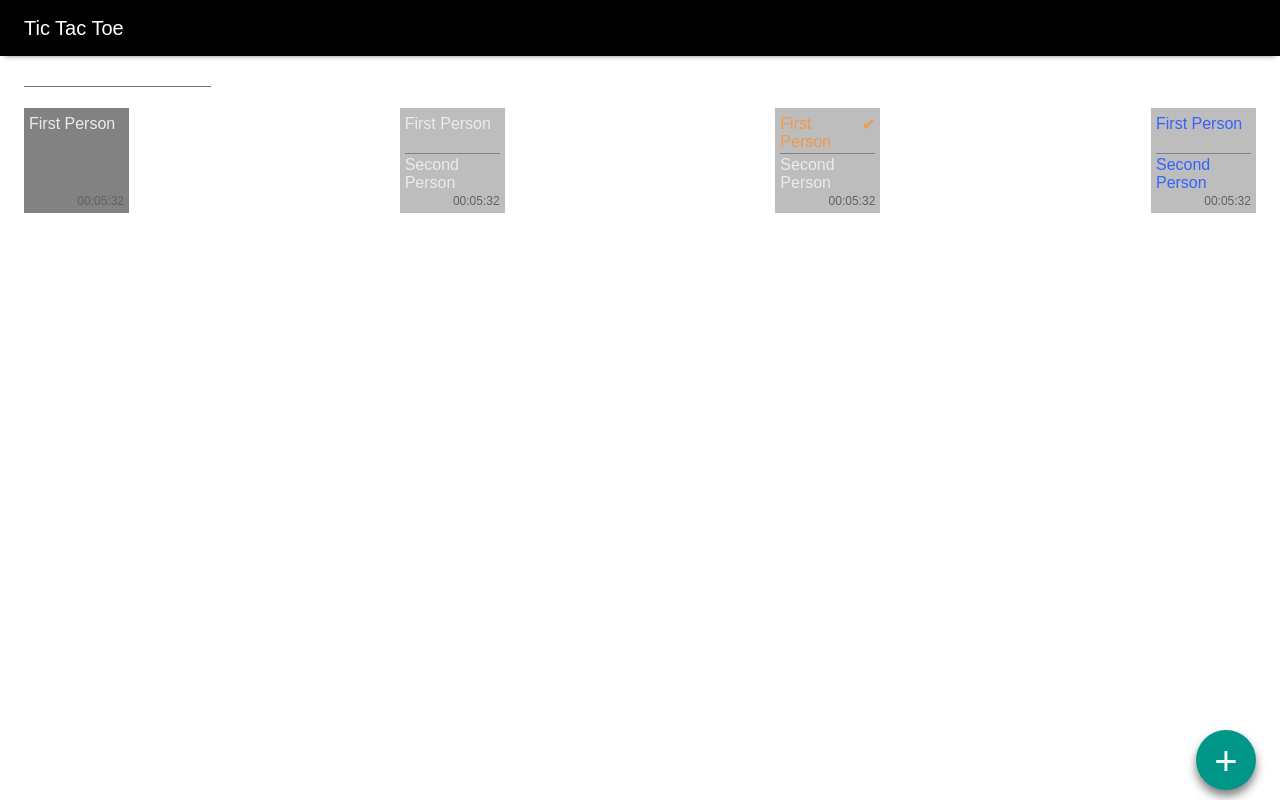
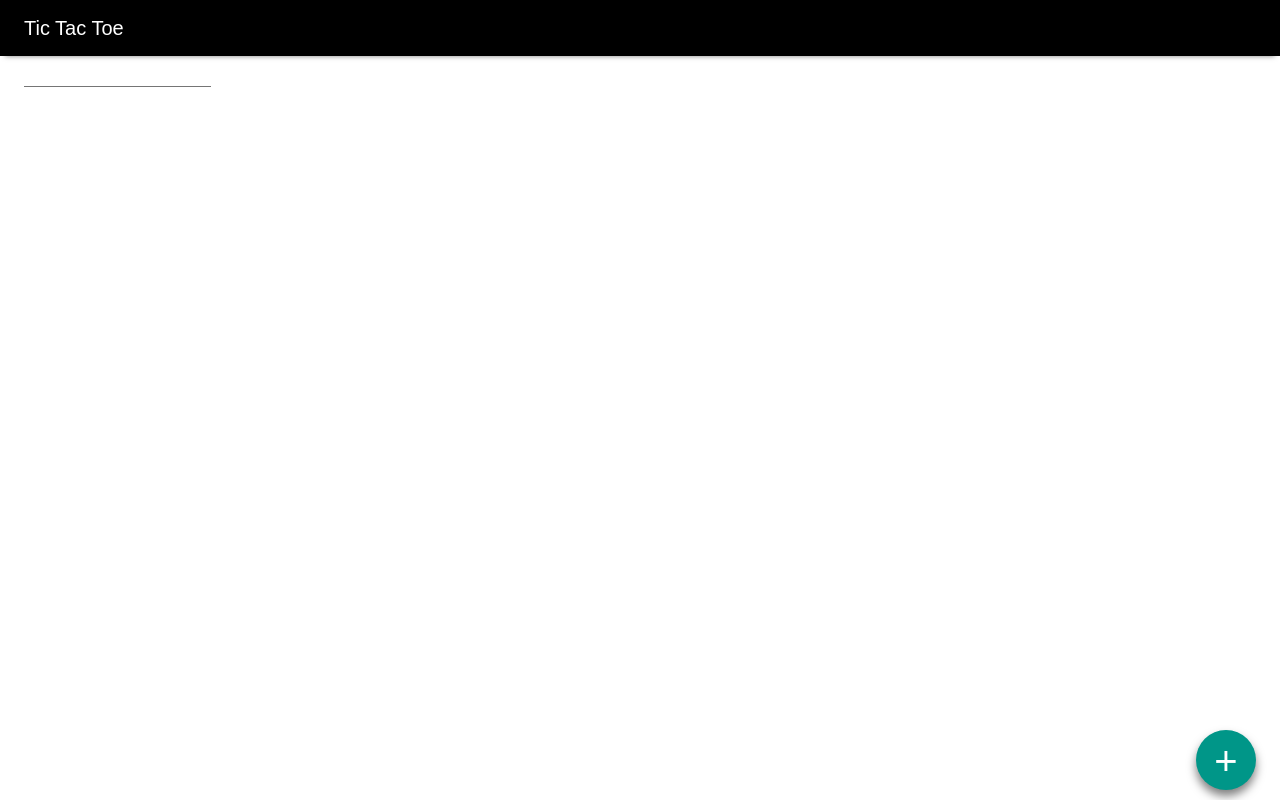
Before and after one commit to vomikay/tic-tac-toe, a React (Create React App) app: page / in a window 1280 px wide. Built offline with nearby package versions, Linux system fonts and the light colour scheme.

Commit message:
Создание новой игры

```diff
--- /dev/null
+++ b/src/actions/game.ts
@@ -0,0 +1,24 @@
+import { Action, ActionCreator } from "redux";
+import { ThunkAction } from "redux-thunk";
+import { AppState } from "../store";
+
+export const ADD_GAME = "ADD_GAME";
+
+interface AddGameAction extends Action<typeof ADD_GAME> {
+  payload: string;
+}
+
+export type GameAction = AddGameAction;
+
+export const addGame: ActionCreator<
+  ThunkAction<void, AppState, undefined, AddGameAction>
+> = () => {
+  return (dispatch, getState) => {
+    if (getState().user.name) {
+      dispatch({
+        type: ADD_GAME,
+        payload: getState().user.name
+      });
+    }
+  };
+};
--- a/src/components/AddGameButton.tsx
+++ b/src/components/AddGameButton.tsx
@@ -1,9 +1,13 @@
 import React from "react";
 import "./AddGameButton.css";
 
-const AddGameButton: React.FC = () => {
+type Props = {
+  onClick: () => void;
+};
+
+const AddGameButton: React.FC<Props> = ({ onClick }) => {
   return (
-    <button className="fab" type="button">
+    <button className="fab" type="button" onClick={() => onClick()}>
       +
     </button>
   );
--- a/src/components/layouts/HomeLayout.tsx
+++ b/src/components/layouts/HomeLayout.tsx
@@ -1,15 +1,15 @@
 import React from "react";
 import MainLayout from "./MainLayout";
 import GameListContainer from "../../containers/GameListContainer";
-import AddGameButton from "../AddGameButton";
 import UserNameInputContainer from "../../containers/UserNameInputContainer";
+import AddGameButtonContainer from "../../containers/AddGameButtonContainer";
 
 const HomeLayout = () => {
   return (
     <MainLayout>
       <UserNameInputContainer />
       <GameListContainer />
-      <AddGameButton />
+      <AddGameButtonContainer />
     </MainLayout>
   );
 };
--- /dev/null
+++ b/src/containers/AddGameButtonContainer.ts
@@ -0,0 +1,18 @@
+import { connect } from "react-redux";
+import AddGameButton from "../components/AddGameButton";
+import { addGame, GameAction } from "../actions/game";
+import { ThunkDispatch } from "redux-thunk";
+import { AppState } from "../store";
+
+const mapDispatchToProps = (
+  dispatch: ThunkDispatch<AppState, undefined, GameAction>
+) => ({
+  onClick: () => dispatch(addGame())
+});
+
+const AddGameButtonContainer = connect(
+  null,
+  mapDispatchToProps
+)(AddGameButton);
+
+export default AddGameButtonContainer;
--- a/src/containers/GameListContainer.tsx
+++ b/src/containers/GameListContainer.tsx
@@ -1,54 +1,10 @@
-import React from "react";
 import GameList from "../components/GameList";
-import Game from "../models/game";
+import { connect } from "react-redux";
+import { AppState } from "../store";
 
-class GameListContainer extends React.Component {
-  private games: Game[] = [
-    {
-      token: "1",
-      owner: "First Person",
-      opponent: "",
-      size: 3,
-      duration: 123232,
-      result: "",
-      state: "ready",
-      field: []
-    },
-    {
-      token: "2",
-      owner: "First Person",
-      opponent: "Second Person",
-      size: 3,
-      duration: 342343,
-      result: "",
-      state: "playing",
-      field: []
-    },
-    {
-      token: "3",
-      owner: "First Person",
-      opponent: "Second Person",
-      size: 3,
-      duration: 3243223,
-      result: "owner",
-      state: "done",
-      field: []
-    },
-    {
-      token: "4",
-      owner: "First Person",
-      opponent: "Second Person",
-      size: 3,
-      duration: 1123213,
-      result: "draw",
-      state: "done",
-      field: []
-    }
-  ];
+const mapStateToProps = (state: AppState) => ({
+  games: state.games
+});
 
-  render() {
-    return <GameList games={this.games} />;
-  }
-}
-
+const GameListContainer = connect(mapStateToProps)(GameList);
 export default GameListContainer;
--- /dev/null
+++ b/src/reducers/game.ts
@@ -0,0 +1,29 @@
+import { GameState } from "../store/types";
+import { Reducer } from "redux";
+import { GameAction, ADD_GAME } from "../actions/game";
+
+const initialState: GameState = [];
+
+export const gameReducer: Reducer<GameState, GameAction> = (
+  state = initialState,
+  action
+) => {
+  switch (action.type) {
+    case ADD_GAME:
+      return [
+        ...state,
+        {
+          token: state.length.toString(),
+          owner: action.payload,
+          opponent: "",
+          size: 3,
+          duration: 0,
+          result: "",
+          state: "ready",
+          field: []
+        }
+      ];
+    default:
+      return state;
+  }
+};
--- a/src/reducers/index.ts
+++ b/src/reducers/index.ts
@@ -1,8 +1,10 @@
 import { combineReducers } from "redux";
 import { userReducer } from "./user";
+import { gameReducer } from "./game";
 
 const rootReducer = combineReducers({
-  user: userReducer
+  user: userReducer,
+  games: gameReducer
 });
 
 export default rootReducer;
--- a/src/store/index.ts
+++ b/src/store/index.ts
@@ -3,8 +3,9 @@ import logger from "redux-logger";
 import rootReducer from "../reducers";
 import { persistStore, persistReducer } from "redux-persist";
 import storage from "redux-persist/lib/storage";
+import thunk from "redux-thunk";
 
-const middlewares: Middleware[] = [];
+const middlewares: Middleware[] = [thunk];
 
 if (process.env.NODE_ENV === "development") {
   middlewares.push(logger);
@@ -13,7 +14,7 @@ if (process.env.NODE_ENV === "development") {
 const persistConfig = {
   key: "root",
   storage,
-  whitelist: []
+  whitelist: ["games"]
 };
 
 const persistedReducer = persistReducer(persistConfig, rootReducer);
--- a/src/store/types.ts
+++ b/src/store/types.ts
@@ -1,3 +1,7 @@
+import Game from "../models/game";
+
 export interface UserState {
   name: string;
 }
+
+export type GameState = Game[];
```
